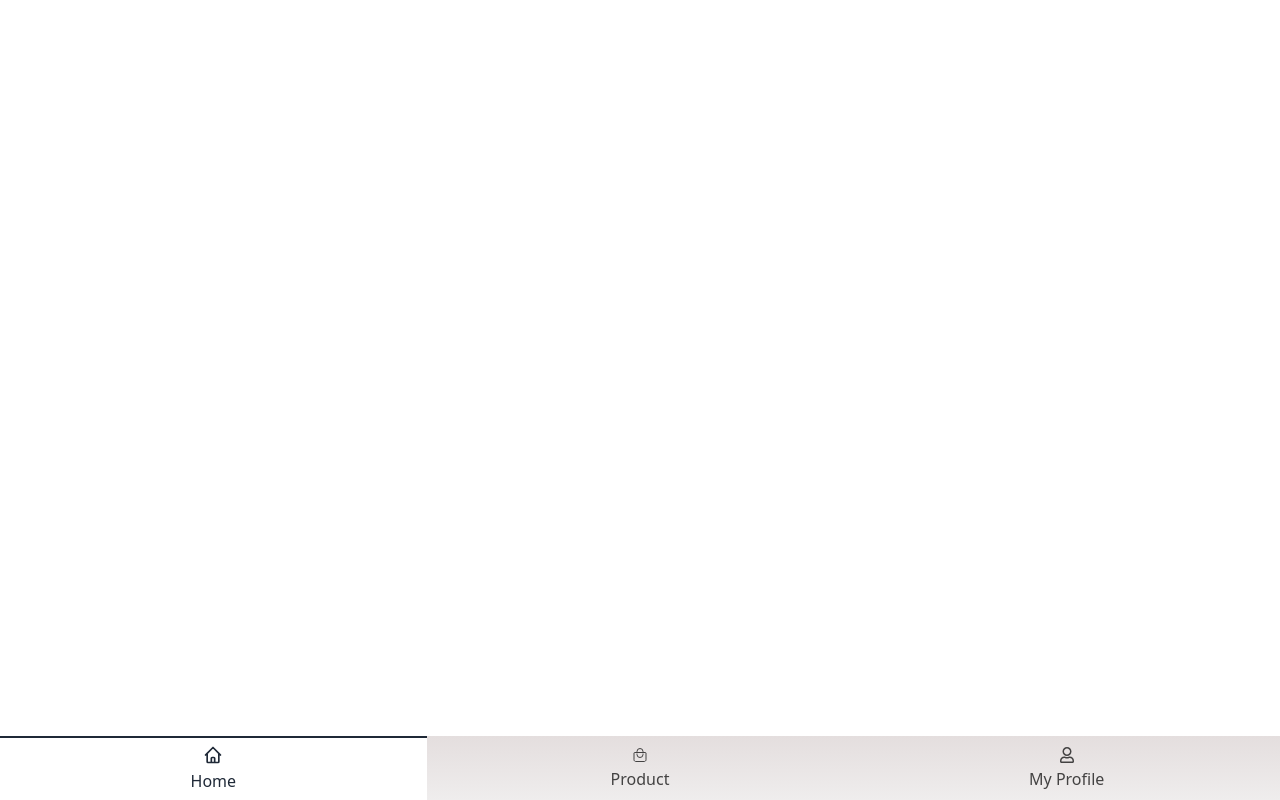
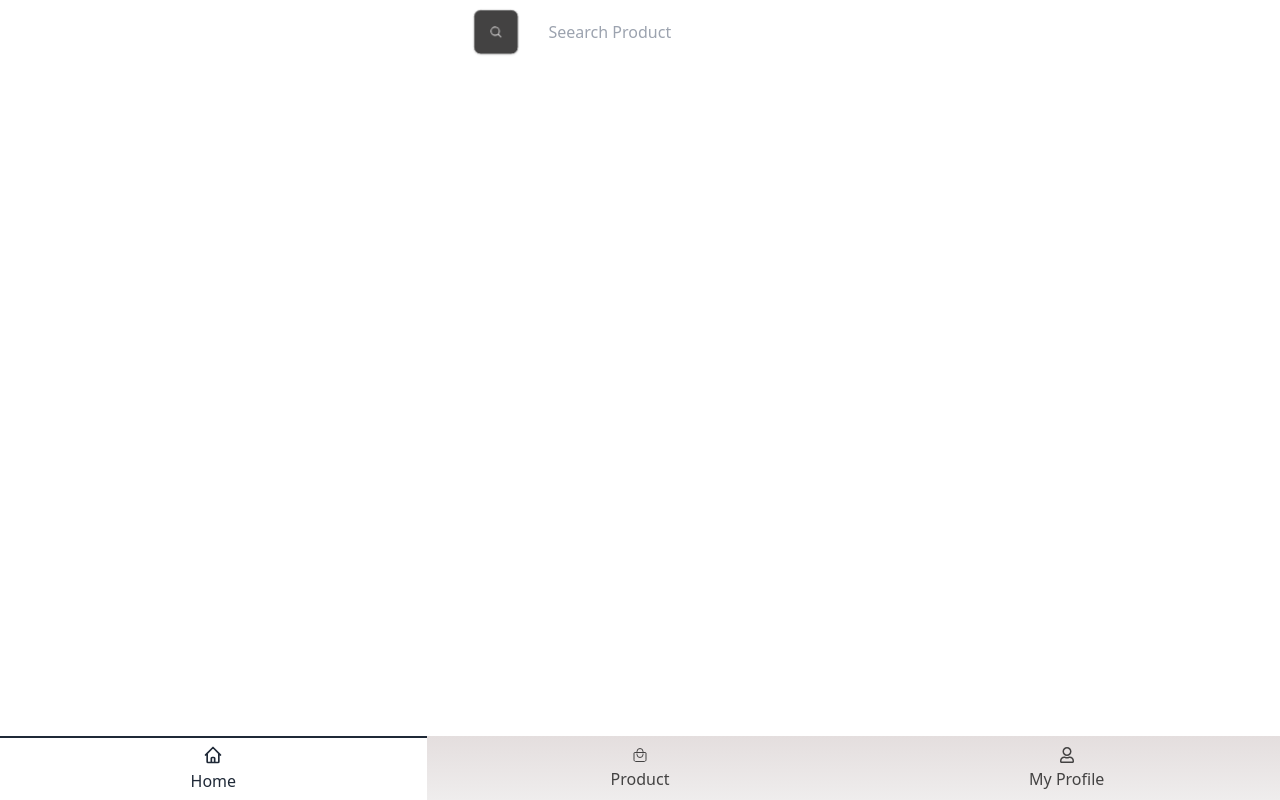
Before and after one commit to kanphatdev/RRPKShoe, a React (Vite) app: page /home in a window 1280 px wide. Built offline with nearby package versions, Linux system fonts and the light colour scheme.

Commit message:
add Navbar

```diff
--- /dev/null
+++ b/src/components/Navbar.jsx
@@ -0,0 +1,25 @@
+
+import { PiMagnifyingGlass } from "react-icons/pi";
+const Navbar = () => {
+  return (
+<div className="navbar bg-base-100">
+  <div className="navbar-start">
+
+
+  </div>
+  <div className="navbar-center hidden lg:flex">
+  <div className="flex items-center justify-center">
+    <button type="button" className="btn btn-square bg-[#434242] ">
+    <PiMagnifyingGlass  className="text-[#efeded]"/>
+    </button>
+    <input type="text" placeholder="Seearch Product" className="input input-ghost w-full max-w-2xl mx-3" />
+  </div>
+  </div>
+  <div className="navbar-end">
+
+  </div>
+</div>
+  )
+}
+
+export default Navbar
--- a/src/pages/Rootpage.jsx
+++ b/src/pages/Rootpage.jsx
@@ -1,11 +1,12 @@
 import BottomNav from "../components/BottomNav"
+import Navbar from "../components/Navbar"
 
 
 
 const Rootpage = () => {
     return (
         <div className="">
-
+            <Navbar />
             <div className="container mx-auto p-4 ">
 
 
```
